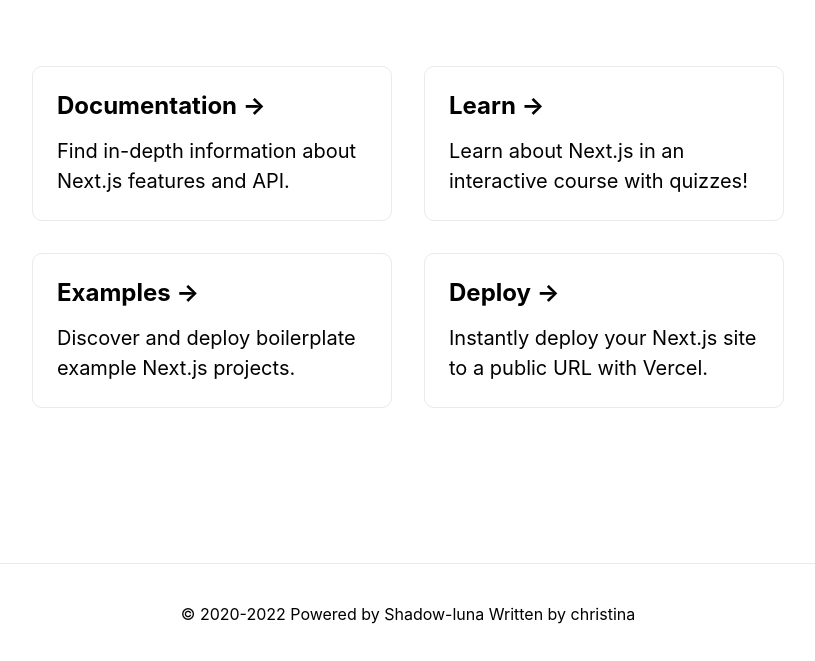
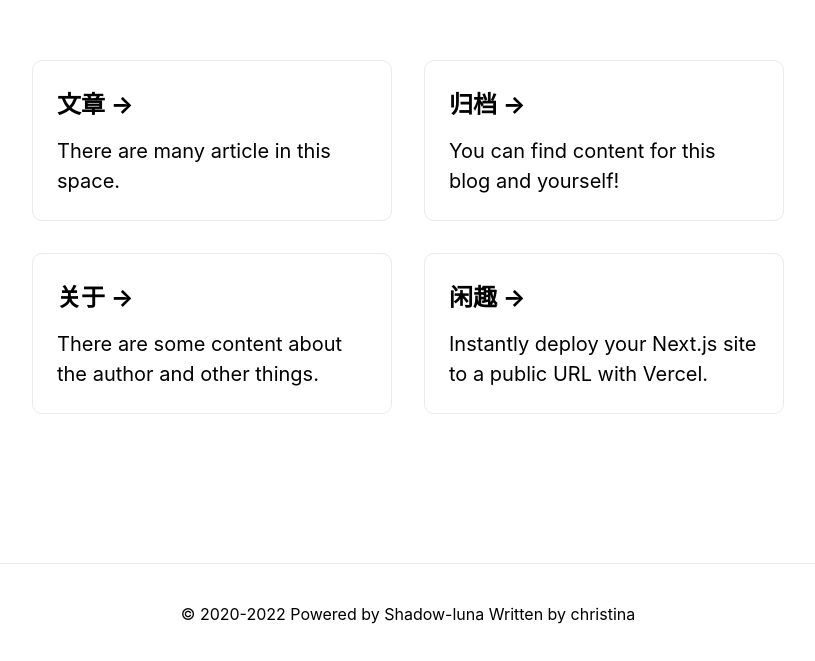
Before and after one commit to SteinsHead/shadow-luna, a Next.js app: page / in a window 1280 px wide. Shown: the part 137-798 px from the top of the page, without its empty margins (232-1047 px from the left). Built offline with nearby package versions, Linux system fonts and the light colour scheme.

Commit message:
new change

```diff
--- a/pages/index.tsx
+++ b/pages/index.tsx
@@ -14,28 +14,28 @@
 
         <div className="grid">
           <a href="https://nextjs.org/docs" className="card">
-            <h3>Documentation &rarr;</h3>
-            <p>Find in-depth information about Next.js features and API.</p>
+            <h3>文章 &rarr;</h3>
+            <p>There are many article in this space.</p>
           </a>
 
           <a href="https://nextjs.org/learn" className="card">
-            <h3>Learn &rarr;</h3>
-            <p>Learn about Next.js in an interactive course with quizzes!</p>
+            <h3>归档 &rarr;</h3>
+            <p>You can find content for this blog and yourself!</p>
           </a>
 
           <a
             href="https://github.com/vercel/next.js/tree/master/examples"
             className="card"
           >
-            <h3>Examples &rarr;</h3>
-            <p>Discover and deploy boilerplate example Next.js projects.</p>
+            <h3>关于 &rarr;</h3>
+            <p>There are some content about the author and other things.</p>
           </a>
 
           <a
             href="https://vercel.com/import?filter=next.js&utm_source=create-next-app&utm_medium=default-template&utm_campaign=create-next-app"
             className="card"
           >
-            <h3>Deploy &rarr;</h3>
+            <h3>闲趣 &rarr;</h3>
             <p>
               Instantly deploy your Next.js site to a public URL with Vercel.
             </p>
```
